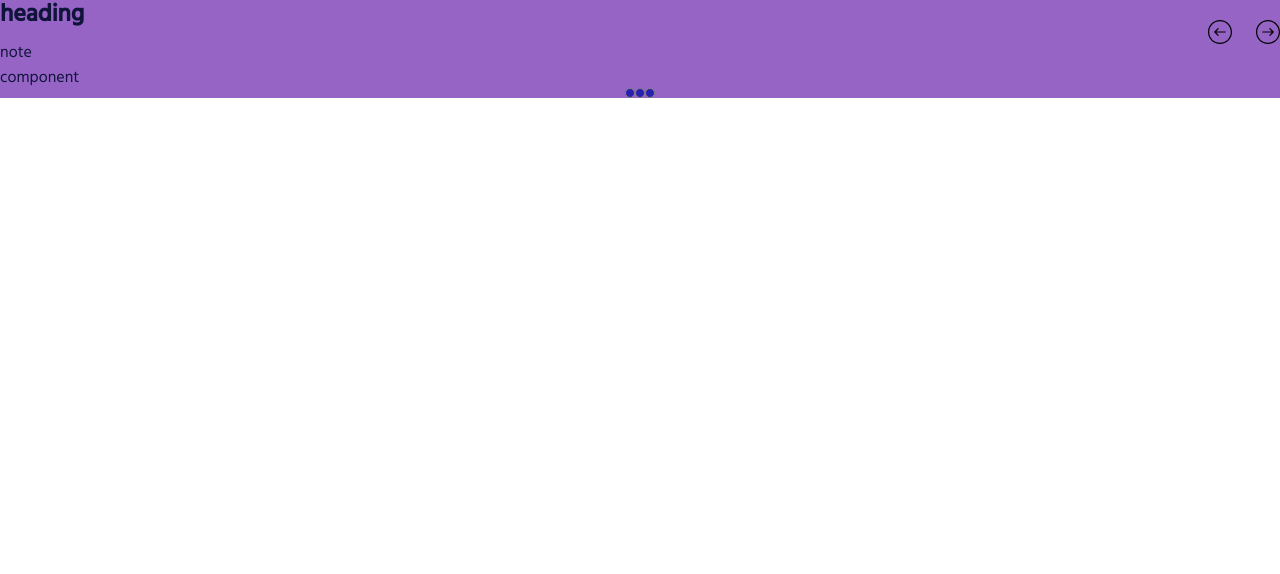
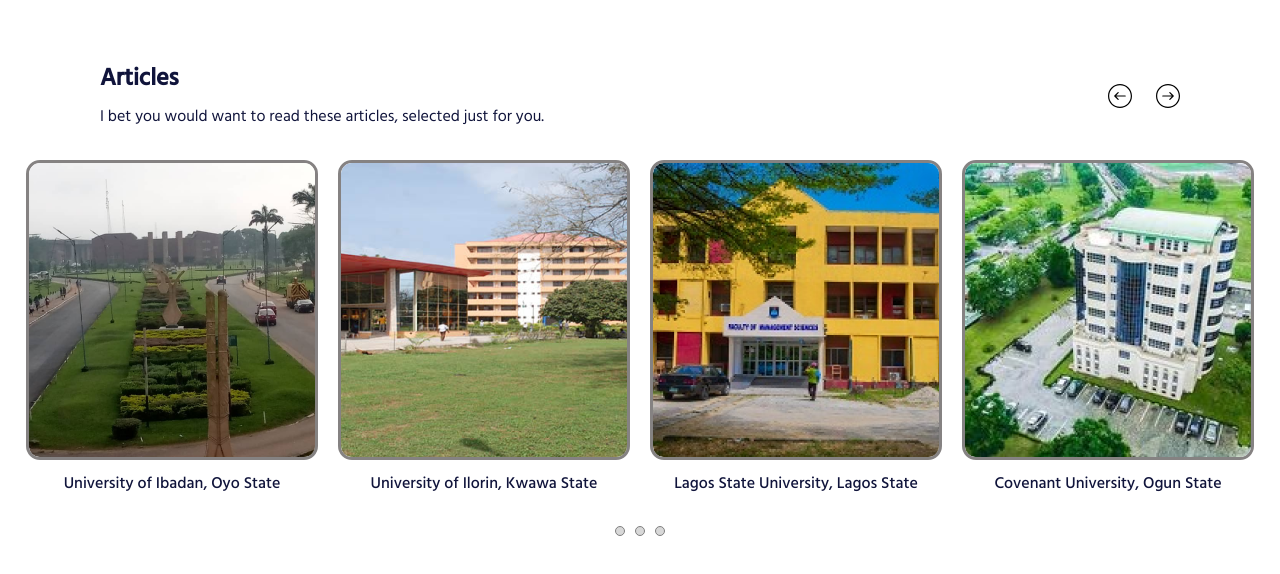
Before and after one commit to CDiala/school-finder, a React (Create React App) app in the folder client/: page / in a window 1280 px wide. Shown: the top 574 px of the page. Built offline with nearby package versions, Linux system fonts and the light colour scheme.

Commit message:
Created the image carousel component.

```diff
--- a/client/src/App.js
+++ b/client/src/App.js
@@ -8,9 +8,18 @@
 import ImageCarousel from "./components/shared/ImageCarousel/ImageCarousel";
 
 function App() {
+  const objCarousel = {
+    component: <FeatureSchoolList />,
+    heading: "Articles",
+    note: "I bet you would want to read these articles, selected just for you.",
+  };
   return (
     <Router>
-      <ImageCarousel />
+      <ImageCarousel
+        component={objCarousel["component"]}
+        heading={objCarousel["heading"]}
+        note={objCarousel["note"]}
+      />
     </Router>
   );
 }
--- a/client/src/components/shared/ImageCarousel/ImageCarousel.css
+++ b/client/src/components/shared/ImageCarousel/ImageCarousel.css
@@ -1,5 +1,5 @@
 .carousel {
-  background-color: rgb(150, 100, 197);
+  padding: 64px 100px;
 }
 
 .carousel-top,
@@ -11,18 +11,15 @@
 
 .carousel-top {
   justify-content: space-between;
+  margin-bottom: 32px;
+}
+
+.carousel-note {
+  margin-top: 16px;
 }
 
 .carousel-top-nav {
   column-gap: 24px;
-}
-
-.carousel-bottom-nav {
-  justify-content: center;
-}
-
-.carousel-heading {
-  margin-bottom: 16px;
 }
 
 .carousel-note {
@@ -31,10 +28,38 @@
 }
 
 /*  Carousel bottom */
-.carousel-nav {
-  background-color: rgb(40, 32, 176);
+.carousel-bottom {
+  margin-top: 32px;
+}
+
+.carousel-bottom-nav {
+  column-gap: 10px;
+  justify-content: center;
+}
+
+.carousel-round-nav {
+  background-color: #d8d8d8;
   border-radius: 50%;
   border: 1px solid grey;
   height: 10px;
   width: 10px;
 }
+
+.carousel-round-nav:hover,
+.carousel-left-arrow-nav:hover,
+.carousel-right-arrow-nav:hover {
+  cursor: pointer;
+}
+
+.carousel-round-nav:hover {
+  background-color: rgb(40, 32, 176);
+}
+
+.carousel-left-arrow-nav:hover,
+.carousel-right-arrow-nav:hover {
+  fill: rgb(40, 32, 176);
+}
+
+.carousel-active {
+  background-color: rgb(40, 32, 176);
+}
--- a/client/src/components/shared/ImageCarousel/ImageCarousel.js
+++ b/client/src/components/shared/ImageCarousel/ImageCarousel.js
@@ -1,26 +1,95 @@
 import "./ImageCarousel.css";
-import arrow_left from "../../../images/arrow_left.svg";
-import arrow_right from "../../../images/arrow_right.svg";
+import FeatureSchoolList from "../FeatureSchoolCard/FeatureSchoolCard";
 
 const ImageCarousel = ({ heading, note, component }) => {
   return (
     <section className="carousel">
       <div className="carousel-top">
         <div className="carousel-header">
-          <h2 className="carousel-heading">{"heading"}</h2>
-          <p className="carousel-note">{"note"}</p>
+          <h2 className="carousel-heading">{heading}</h2>
+          <p className="carousel-note">{note}</p>
         </div>
         <div className="carousel-top-nav">
-          <img src={arrow_left} alt="" />
-          <img src={arrow_right} alt="" />
+          <svg
+            className="carousel-left-arrow-nav"
+            width="24"
+            height="24"
+            viewBox="0 0 24 24"
+            xmlns="http://www.w3.org/2000/svg"
+          >
+            <g clip-path="url(#clip0_928_5467)">
+              <path
+                d="M12 24C18.6166 24 24 18.6166 24 12C24 5.38336 18.6166 0 12
+                0C5.38336 0 0 5.38336 0 12C0 18.6166 5.38336 24 12 24ZM12 1.19902C17.956
+                1.19902 22.801 6.04405 22.801 12C22.801 17.956 17.956 22.801 12 22.801C6.04405
+                22.801 1.19902 17.956 1.19902 12C1.19902 6.04405 6.04405 1.19902 12 1.19902Z"
+              />
+              <path
+                d="M6.36257 12.4256L9.73451 15.7975C9.96942 16.0324 10.3463 16.0324 10.5812
+                15.7975C10.8161 15.5626 10.8161 15.1858 10.5812 14.9508L8.23206 12.6017L17.2125
+                12.6017C17.5453 12.6017 17.8145 12.3326 17.8145 11.9998C17.8145 11.667 17.5453
+                11.3978 17.2125 11.3978L8.23696 11.3978L10.5861 9.04872C10.821 8.81381 10.821
+                8.43697 10.5861 8.20206C10.3512 7.96715 9.97432 7.96715 9.73941 8.20206L6.36746
+                11.574C6.25001 11.6915 6.19128 11.8432 6.19128 11.9998C6.19128 12.1564 6.24512
+                12.3081 6.36257 12.4256Z"
+              />
+            </g>
+            <defs>
+              <clipPath id="clip0_928_5467">
+                <rect
+                  width="24"
+                  height="24"
+                  transform="translate(24) rotate(90)"
+                />
+              </clipPath>
+            </defs>
+          </svg>
+          <svg
+            className="carousel-right-arrow-nav"
+            width="24"
+            height="24"
+            viewBox="0 0 24 24"
+            xmlns="http://www.w3.org/2000/svg"
+          >
+            <g clip-path="url(#clip0_928_5472)">
+              <path
+                d="M12 0C5.38336 0 0 5.38336 0 12C0 18.6166 5.38336 24 12
+                24C18.6166 24 24 18.6166 24 12C24 5.38336 18.6166 0 12
+                0ZM12 22.801C6.04405 22.801 1.19902 17.956 1.19902 12C1.19902
+                6.04405 6.04405 1.19902 12 1.19902C17.956 1.19902 22.801 6.04405
+                22.801 12C22.801 17.956 17.956 22.801 12 22.801Z"
+              />
+              <path
+                d="M17.6374 11.5744L14.2655 8.2025C14.0306 7.96758 13.6537 7.96758
+                13.4188 8.2025C13.1839 8.43741 13.1839 8.81424 13.4188 9.04915L15.7679
+                11.3983H6.7875C6.45471 11.3983 6.18555 11.6674 6.18555 12.0002C6.18555
+                12.333 6.45471 12.6022 6.7875 12.6022H15.763L13.4139 14.9513C13.179
+                15.1862 13.179 15.563 13.4139 15.7979C13.6488 16.0328 14.0257 16.0328
+                14.2606 15.7979L17.6325 12.426C17.75 12.3085 17.8087 12.1568 17.8087
+                12.0002C17.8087 11.8436 17.7549 11.6919 17.6374 11.5744Z"
+              />
+            </g>
+            <defs>
+              <clipPath id="clip0_928_5472">
+                <rect
+                  width="24"
+                  height="24"
+                  transform="translate(0 24) rotate(-90)"
+                />
+              </clipPath>
+            </defs>
+          </svg>
         </div>
       </div>
-      <div className="carousel-body">{"component"}</div>
+      <div className="carousel-body">
+        {/* <FeatureSchoolList /> */}
+        {component}
+      </div>
       <div className="carousel-bottom">
         <div className="carousel-bottom-nav">
-          <div data-id="1" className="carousel-nav"></div>
-          <div data-id="2" className="carousel-nav"></div>
-          <div data-id="3" className="carousel-nav"></div>
+          <div data-id="1" className="carousel-round-nav"></div>
+          <div data-id="2" className="carousel-round-nav"></div>
+          <div data-id="3" className="carousel-round-nav"></div>
         </div>
       </div>
     </section>
```
